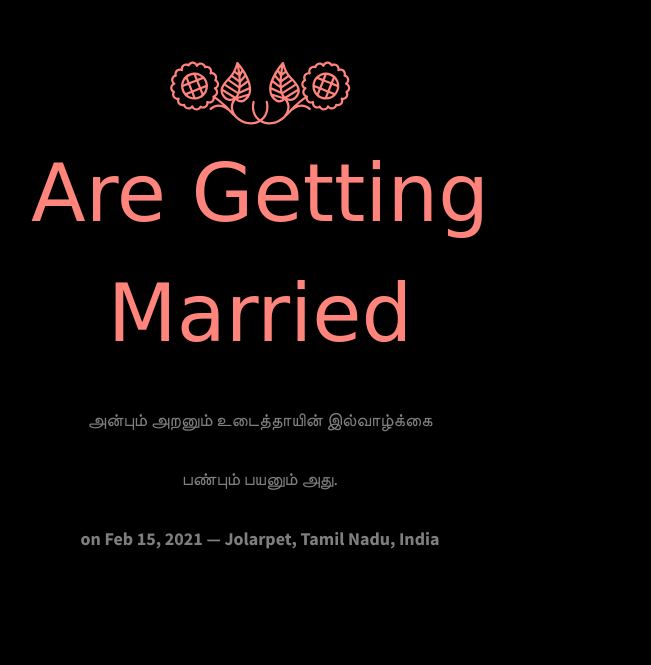
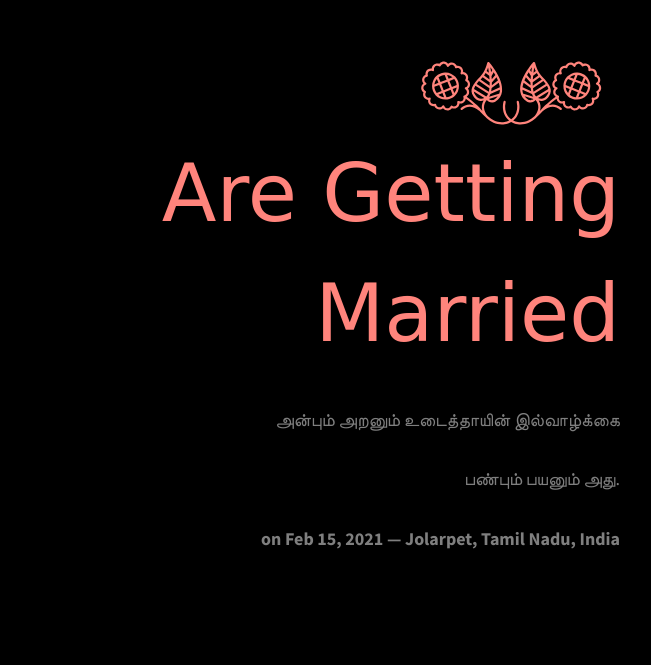
Before and after one commit to prjaswant/jachuwedspadhu, a plain HTML site: page index.html in a window 1280 px wide. Shown: the part 955-1620 px from the top of the page, without its empty margins (380-1031 px from the left). Drawn offline with Linux system fonts and the light colour scheme; files whose address does not match are found by name; a web font is replaced by a local one.

Commit message:
Update index.html

```diff
--- a/index.html
+++ b/index.html
@@ -119,7 +119,9 @@
 		<div class="container">
 			<div class="row animate-box">
 				<div class="col-md-8 col-md-offset-2 animate-box">
-					<div class="col-md-12 text-center section-heading svg-sm colored">
+					<div class="col-md-12 text-right section-heading svg-sm colored">
+					<!--<div class="col-md-12 text-center section-heading svg-sm colored">-->
+
 						<img src="images/flaticon/svg/005-two.svg" class="svg" alt="Free HTML5 Bootstrap Template by QBootstrap.com">
 						<h2>Are Getting Married</h2>
 						<p>அன்பும் அறனும் உடைத்தாயின் இல்வாழ்க்கை</p>
```
